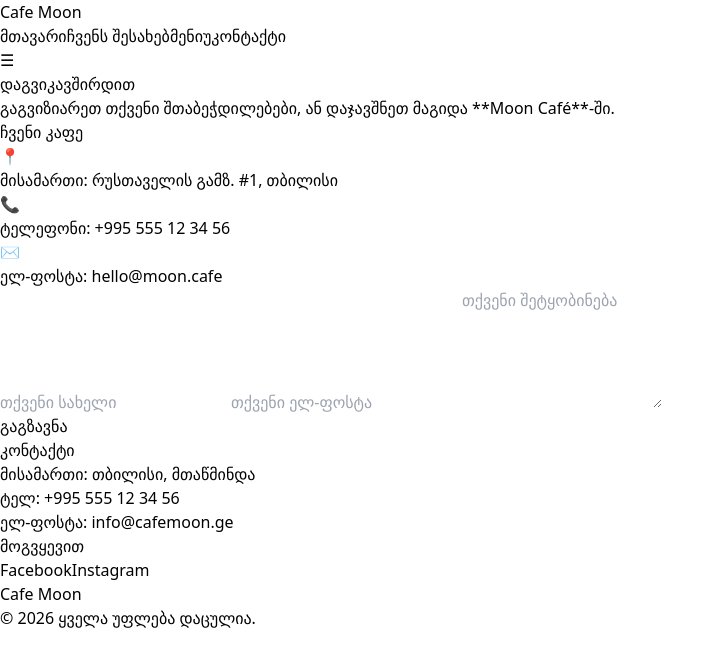
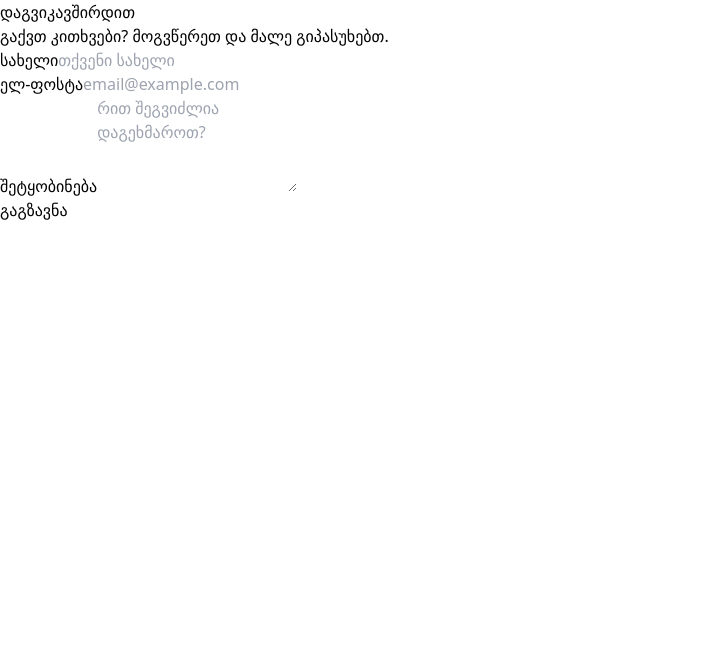
Before and after one commit to mushkudianiani4-sudo/ani-mushkudiani-project, a React (Vite) app: page /contact in a window 1280 px wide. Shown: the top 666 px of the page, without its empty margins (0-723 px from the left). Built offline with nearby package versions, Linux system fonts and the light colour scheme.

Commit message:
feat: add About, Menu, Contact pages

```diff
--- a/src/pages/About.tsx
+++ b/src/pages/About.tsx
@@ -1,41 +1,34 @@
-// src/pages/About.tsx
-import React from 'react';
-import MainLayout from '../layouts/MainLayout';
-import { aboutContent } from '../data';
+import Section from '../components/Section';
 
-const About: React.FC = () => {
+const About = () => {
   return (
-    <MainLayout>
-      <div className="container mx-auto px-6 py-24">
-
-        <div className="flex flex-col items-center mb-20 text-center">
-          <h1 className="text-4xl md:text-5xl font-bold text-[#3F2F24] mb-4 tracking-tighter">
-            {aboutContent.title}
-          </h1>
-          <div className="w-24 h-1 bg-[#D4A373] rounded-full"></div>
+    <Section title="ჩვენს შესახებ" subtitle="Cafe Moon - ადგილი, სადაც ტრადიცია და თანამედროვეობა ხვდება ერთმანეთს.">
+      <div className="flex flex-col md:flex-row items-center gap-12">
+        <div className="md:w-1/2">
+          <img
+            src="https://images.unsplash.com/photo-1442512595331-e89e73853f31?auto=format&fit=crop&w=800&q=80"
+            alt="Our Story"
+            className="rounded-2xl shadow-lg w-full h-[400px] object-cover"
+          />
         </div>
-
-        <div className="flex flex-col md:flex-row items-center gap-16 bg-white p-10 rounded-3xl shadow-sm border border-gray-50">
-          <div className="md:w-1/2 relative">
-            <div className="absolute -top-4 -left-4 w-full h-full border border-[#D4A373]/30 rounded-3xl z-0"></div>
-            <img
-              src={aboutContent.imageUrl}
-              alt="Moon Café Story"
-              className="relative z-10 rounded-3xl shadow-2xl"
-            />
-          </div>
-          <div className="md:w-1/2 text-left">
-            <p className="text-gray-600 leading-relaxed text-lg italic mb-8 font-light">
-              "{aboutContent.description}"
-            </p>
-            <button className="text-[#3F2F24] font-bold border-b border-[#D4A373] pb-1 hover:text-[#D4A373] transition-colors uppercase tracking-widest text-xs">
-              სრული მენიუს ნახვა
-            </button>
+        <div className="md:w-1/2 space-y-6 text-gray-700 leading-relaxed">
+          <p>
+            ჩვენი ისტორია 2020 წელს დაიწყო, როდესაც გადავწყვიტეთ შეგვექმნა სივრცე, რომელიც ყავის მოყვარულებისთვის მეორე სახლი გახდებოდა.
+          </p>
+          <p>
+            ჩვენ ვიყენებთ მხოლოდ პრემიუმ ხარისხის მარცვლებს და ყოველდღიურად ვაცხობთ ნატურალურ დესერტებს. ჩვენი მიზანია, თითოეულ სტუმარს ვაჩუქოთ მშვიდი და სასიამოვნო წუთები.
+          </p>
+          <div className="pt-4 border-t border-gray-100">
+            <h4 className="font-bold text-gray-900">ჩვენი ღირებულებები:</h4>
+            <ul className="list-disc list-inside mt-2 text-orange-600">
+              <li>ხარისხი უპირველეს ყოვლისა</li>
+              <li>მეგობრული მომსახურება</li>
+              <li>ეკოლოგიურად სუფთა პროდუქტები</li>
+            </ul>
           </div>
         </div>
-
       </div>
-    </MainLayout>
+    </Section>
   );
 };
 
--- a/src/pages/Contact.tsx
+++ b/src/pages/Contact.tsx
@@ -1,54 +1,39 @@
-// src/pages/Contact.tsx
-import React from 'react';
-import MainLayout from '../layouts/MainLayout';
+import Section from '../components/Section';
 import Button from '../components/Button';
 
-const Contact: React.FC = () => {
+const Contact = () => {
   return (
-    <MainLayout>
-      <div className="container mx-auto px-6 py-24">
-
-        <div className="flex flex-col items-center mb-20 text-center">
-          <h1 className="text-4xl md:text-5xl font-bold text-[#3F2F24] mb-4 tracking-tighter">
-            დაგვიკავშირდით
-          </h1>
-          <div className="w-24 h-1 bg-[#D4A373] rounded-full mb-8"></div>
-          <p className="text-gray-600 max-w-lg">
-            გაგვიზიარეთ თქვენი შთაბეჭდილებები, ან დაჯავშნეთ მაგიდა **Moon Café**-ში.
-          </p>
-        </div>
-
-        <div className="grid md:grid-cols-2 gap-16 bg-white p-12 rounded-3xl shadow-sm border border-gray-50">
-
-          <div className="space-y-8">
-            <h3 className="text-2xl font-bold text-[#3F2F24]">ჩვენი კაფე</h3>
-            <div className="flex items-start gap-4 text-gray-700">
-              <span className="text-[#D4A373]">📍</span>
-              <p>მისამართი: რუსთაველის გამზ. #1, თბილისი</p>
-            </div>
-            <div className="flex items-start gap-4 text-gray-700">
-              <span className="text-[#D4A373]">📞</span>
-              <p>ტელეფონი: +995 555 12 34 56</p>
-            </div>
-            <div className="flex items-start gap-4 text-gray-700">
-              <span className="text-[#D4A373]">✉️</span>
-              <p>ელ-ფოსტა: hello@moon.cafe</p>
-            </div>
+    <Section title="დაგვიკავშირდით" subtitle="გაქვთ კითხვები? მოგვწერეთ და მალე გიპასუხებთ.">
+      <div className="max-w-2xl mx-auto bg-white p-8 rounded-2xl shadow-sm border border-gray-100">
+        <form className="space-y-6">
+          <div>
+            <label className="block text-sm font-medium text-gray-700 mb-2">სახელი</label>
+            <input
+              type="text"
+              className="w-full px-4 py-3 rounded-lg border border-gray-200 focus:border-orange-500 focus:ring-2 focus:ring-orange-200 outline-none transition-all"
+              placeholder="თქვენი სახელი"
+            />
           </div>
-
-          <form className="flex flex-col gap-6">
-            <input type="text" placeholder="თქვენი სახელი" className="p-4 border border-gray-100 rounded-xl bg-gray-50 focus:ring-1 focus:ring-[#D4A373] outline-none" />
-            <input type="email" placeholder="თქვენი ელ-ფოსტა" className="p-4 border border-gray-100 rounded-xl bg-gray-50 focus:ring-1 focus:ring-[#D4A373] outline-none" />
-            <textarea placeholder="თქვენი შეტყობინება" rows={5} className="p-4 border border-gray-100 rounded-xl bg-gray-50 focus:ring-1 focus:ring-[#D4A373] outline-none" />
-            <div className="mt-4">
-              <Button label="გაგზავნა" />
-            </div>
-          </form>
-
-        </div>
-
+          <div>
+            <label className="block text-sm font-medium text-gray-700 mb-2">ელ-ფოსტა</label>
+            <input
+              type="email"
+              className="w-full px-4 py-3 rounded-lg border border-gray-200 focus:border-orange-500 focus:ring-2 focus:ring-orange-200 outline-none transition-all"
+              placeholder="email@example.com"
+            />
+          </div>
+          <div>
+            <label className="block text-sm font-medium text-gray-700 mb-2">შეტყობინება</label>
+            <textarea
+              rows={4}
+              className="w-full px-4 py-3 rounded-lg border border-gray-200 focus:border-orange-500 focus:ring-2 focus:ring-orange-200 outline-none transition-all"
+              placeholder="რით შეგვიძლია დაგეხმაროთ?"
+            ></textarea>
+          </div>
+          <Button label="გაგზავნა" variant="primary" type="submit" />
+        </form>
       </div>
-    </MainLayout>
+    </Section>
   );
 };
 
--- a/src/pages/Menu.tsx
+++ b/src/pages/Menu.tsx
@@ -1,35 +1,30 @@
-import { useState, useEffect } from 'react';
-import MainLayout from '../layouts/MainLayout';
+import Section from '../components/Section';
 import Card from '../components/Card';
 
 const Menu = () => {
-  const [data, setData] = useState([]);
-  const [loading, setLoading] = useState(true);
-
-  useEffect(() => {
-    fetch('https://www.themealdb.com/api/json/v1/1/filter.php?c=Dessert')
-      .then(res => res.json())
-      .then(json => {
-        setData(json.meals.slice(0, 6));
-        setLoading(false);
-      });
-  }, []);
+  const menuItems = [
+    { id: 1, title: 'ესპრესო', price: '5.00 ₾', category: 'ყავა', desc: 'კლასიკური ძლიერი ყავა.', img: 'https://images.unsplash.com/photo-1510591509098-f4fdc6d0ff04?w=500&q=80' },
+    { id: 2, title: 'კაპუჩინო', price: '7.50 ₾', category: 'ყავა', desc: 'ჰაეროვანი რძის ქაფით.', img: 'https://images.unsplash.com/photo-1534778101976-62847782c213?w=500&q=80' },
+    { id: 3, title: 'ჩიზქეიქი', price: '12.00 ₾', category: 'დესერტი', desc: 'ნიუ-იორკის სტილის დესერტი.', img: 'https://images.unsplash.com/photo-1533134242443-d4fd215305ad?w=500&q=80' },
+    { id: 4, title: 'კრუასანი', price: '6.00 ₾', category: 'დესერტი', desc: 'ფრანგული კარაქიანი კრუასანი.', img: 'https://images.unsplash.com/photo-1555507036-ab1f4038808a?w=500&q=80' },
+  ];
 
   return (
-    <MainLayout>
-      <div className="py-24 container mx-auto px-6">
-        <h1 className="text-4xl font-serif text-center mb-16 text-[#3F2F24]">ჩვენი დესერტები</h1>
-        {loading ? (
-          <p className="text-center italic">იტვირთება...</p>
-        ) : (
-          <div className="grid md:grid-cols-3 gap-10">
-            {data.map((meal: any) => (
-              <Card key={meal.idMeal} title={meal.strMeal} image={meal.strMealThumb} description="Moon-ის საფირმო რეცეპტით დამზადებული დესერტი." />
-            ))}
-          </div>
-        )}
+    <Section title="მენიუ" subtitle="გაეცანით ჩვენს მრავალფეროვან არჩევანს">
+      <div className="grid grid-cols-1 md:grid-cols-2 lg:grid-cols-4 gap-8">
+        {menuItems.map((item) => (
+          <Card
+            key={item.id}
+            title={item.title}
+            image={item.img}
+            description={item.desc}
+            price={item.price}
+            category={item.category}
+          />
+        ))}
       </div>
-    </MainLayout>
+    </Section>
   );
 };
+
 export default Menu;
```
